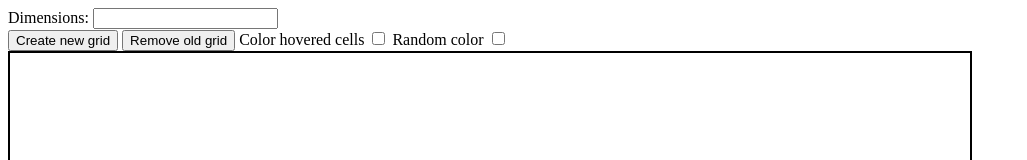
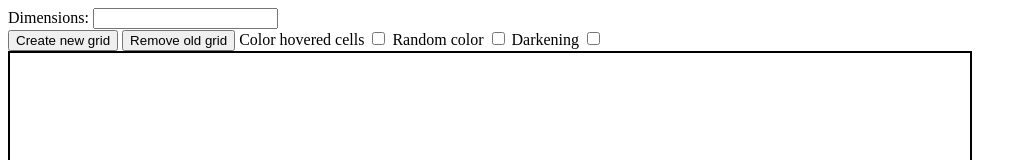
Before and after one commit to Tscharana/odin-etch-a-sketch, a plain HTML site: page index.html in a window 1280 px wide. Shown: the top 160 px of the page, without its empty margins (0-1027 px from the left). Drawn offline with Linux system fonts and the light colour scheme.

Commit message:
Create darkening checkbox

```diff
--- a/index.html
+++ b/index.html
@@ -18,6 +18,8 @@
         <input id="hoverEffect" name="hoverEffect" type="checkbox">
         <label for="randomColor">Random color</label>
         <input id="randomColor" name="randomColor" type="checkbox">
+        <label for="darkeningEffect">Darkening</label>
+        <input id="darkeningEffect" name="darkeningEffect" type="checkbox">
     </form>
     <div id="container"></div>
 </body>
```
